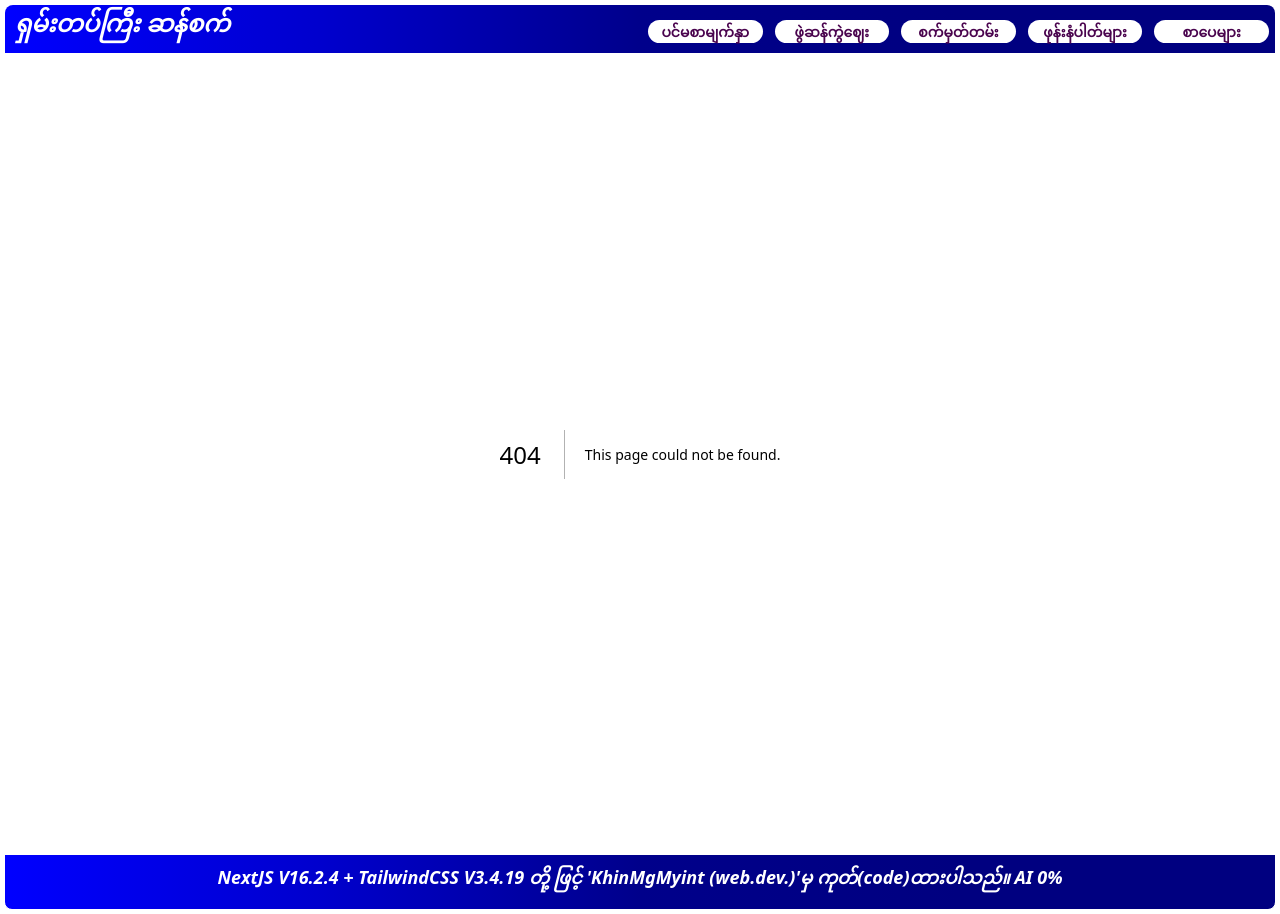
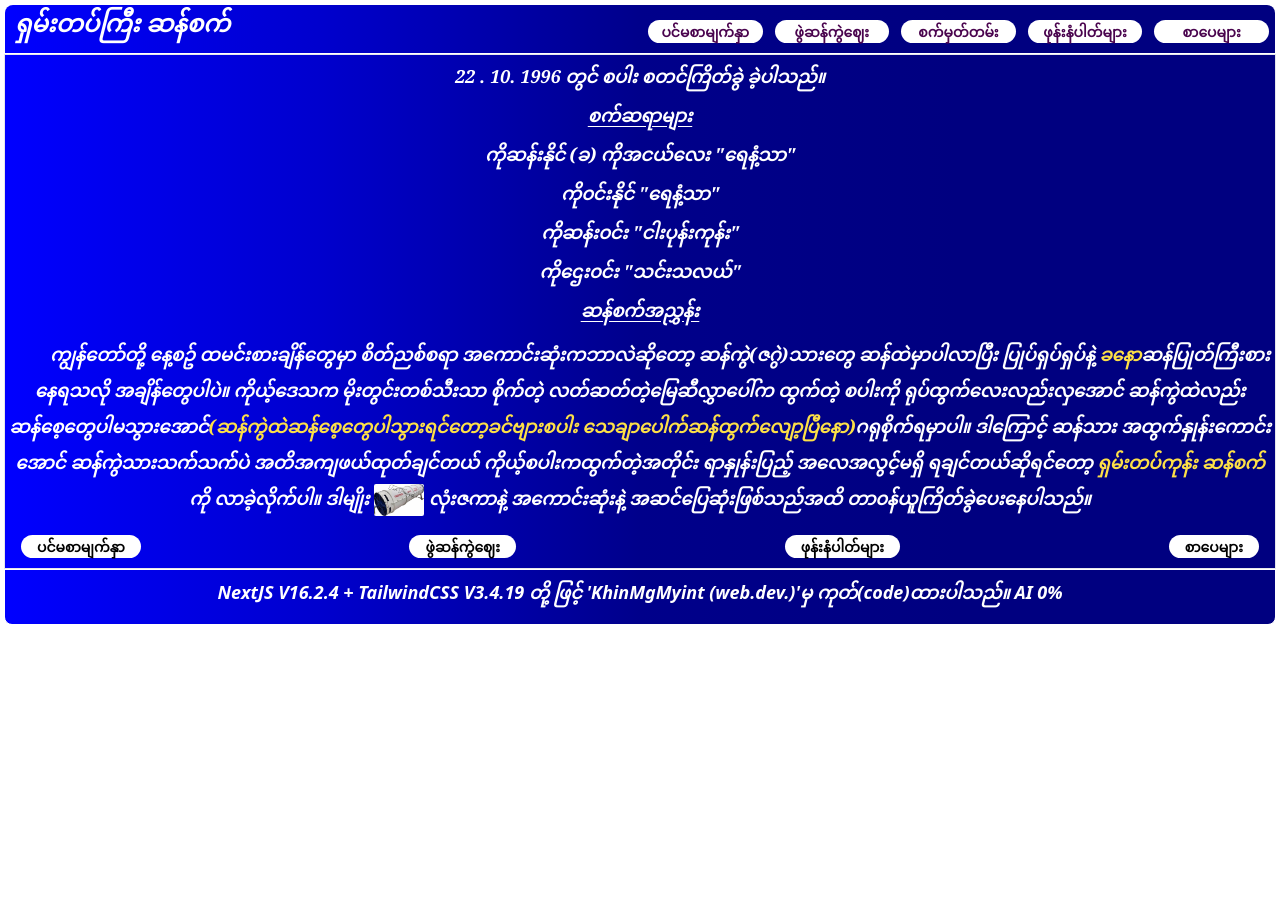
Before and after one commit to oochitminn99-crypto/shammtup, a Next.js app in the folder my-app/: page /about2 in a window 1280 px wide. Before the commit this address had no page. After the commit the page ends 800 px from the top, so only its background shows below. Built offline with nearby package versions, Linux system fonts and the light colour scheme.

Commit message:
updated code

```diff
--- /dev/null
+++ b/my-app/app/about2/page.jsx
@@ -0,0 +1,55 @@
+import Link from "next/link"
+
+export default function Page() {
+
+    return (
+        <div className="about2Div">
+            <h1 className="titleMemo">
+                22 . 10. 1996 တွင် စပါး စတင်ကြိတ်ခွဲ ခဲ့ပါသည်။
+            </h1>
+            <h1 className="titleMemo underline underline-offset-4">
+                စက်ဆရာများ
+            </h1>
+            <h1 className="titleMemo">
+                ကိုဆန်းနိုင် (ခ) ကိုအငယ်လေး "ရေနံ့သာ"
+            </h1>
+            <h1 className="titleMemo">
+                ကို၀င်းနိုင် "ရေနံ့သာ"
+            </h1>
+            <h1 className="titleMemo">
+                ကိုဆန်း၀င်း "ငါးပုန်းကုန်း"
+            </h1>
+            <h1 className="titleMemo">
+                ကိုဌေး၀င်း "သင်းသလယ်"
+            </h1>
+
+            <h1 className="titleMemo underline underline-offset-4">
+                ဆန်စက်အညွှန်း
+            </h1>
+            <p className="titleMemo indent-10 sm:leading-5 md:leading-7 lg:leading-9">
+                ကျွန်တော်တို့ နေ့စဥ် ထမင်းစားချိန်တွေမှာ စိတ်ညစ်စရာ အကောင်းဆုံးကဘာလဲဆိုတော့ ဆန်ကွဲ(ဇဂွဲ)သားတွေ ဆန်ထဲမှာပါလာပြီး ပြုပ်ရှပ်ရှပ်နဲ့ <span className="text-yellow-300"> ခနော</span>ဆန်ပြုတ်ကြီးစားနေရသလို အချိန်တွေပါပဲ။ ကိုယ့်ဒေသက မိုးတွင်းတစ်သီးသာ စိုက်တဲ့ လတ်ဆတ်တဲ့မြေဆီလွှာပေါ်က ထွက်တဲ့ စပါးကို ရုပ်ထွက်လေးလည်းလှအောင် ဆန်ကွဲထဲလည်း ဆန်စေ့တွေပါမသွားအောင်
+                <span className="text-yellow-300">
+                    (ဆန်ကွဲထဲဆန်စေ့တွေပါသွားရင်တော့ခင်ဗျားစပါး သေချာပေါက်ဆန်ထွက်လျော့ပြီနော)
+                </span>
+                ဂရုစိုက်ရမှာပါ။ ဒါကြောင့် ဆန်သား အထွက်နှုန်းကောင်းအောင် ဆန်ကွဲသားသက်သက်ပဲ အတိအကျဖယ်ထုတ်ချင်တယ် ကိုယ့်စပါးကထွက်တဲ့အတိုင်း ရာနှုန်းပြည့် အလေအလွင့်မရှိ ရချင်တယ်ဆိုရင်တော့ <span className="text-yellow-300">ရှမ်းတပ်ကုန်း ဆန်စက်</span> ကို လာခဲ့လိုက်ပါ။ ဒါမျိုး  <img src="/lonezagar.jpg" alt="" width={50} height={20} className="inline-block rounded-sm" />  လုံးဇကာနဲ့ အကောင်းဆုံးနဲ့ အဆင်ပြေဆုံးဖြစ်သည်အထိ တာ၀န်ယူကြိတ်ခွဲပေးနေပါသည်။
+            </p>
+
+            <div className="homeBase1">
+                <button className='linkBtn1'>
+                    <Link href="/" className='navLink'>ပင်မစာမျက်နှာ</Link>
+                </button>
+                <button className='linkBtn1'>
+                    <Link href="/about1" className='navLink'>ဖွဲဆန်ကွဲဈေး</Link>
+                </button>
+                <button className='linkBtn1'>
+                    <Link href="/contact" className='navLink'>ဖုန်းနံပါတ်များ</Link>
+                </button>
+                <button className='linkBtn1'>
+                    <Link href="/blog" className='navLink5'>စာပေများ</Link>
+                </button>
+            </div>
+
+        </div>
+    )
+
+}
--- a/my-app/app/globals.css
+++ b/my-app/app/globals.css
@@ -92,4 +92,81 @@
   .base {clip-path: inset(0.5px round 8px 0);
     @apply absolute top-[223px] left-[89px] h-[27px] w-[168px] bg-red-950 text-[14px] font-bold text-white flex justify-center items-center mr-1
   }
+
+  .about2Div {background-image: linear-gradient(to right,blue,mediumblue,darkblue,navy,navy);
+    @apply /*h-[550px]*/ border-[1px]
+  }
+  .titleMemo {
+    @apply text-center text-white text-wrap pt-2 font-serif font-semibold italic p-1
+    xl:text-[18px] lg:text-[16px] md:text-[14px] sm:text-[11px]
+  }
+
+  .contactDiv {
+    background-image: linear-gradient(to right,blue,mediumblue,darkblue,navy,navy);
+    @apply border-[1px]
+  }
+
+  .blogDiv {background: url('/library1.jpg') no-repeat center center/cover;
+    @apply text-white  border-[1px] font-serif font-bold italic leading-7 /*bg-slate-900*/
+    grid grid-cols-12 xl:grid-rows-1 /*xl:h-[400px] */xl:text-[12px]
+    lg:grid-rows-2 /*lg:h-[800px] */lg:text-[12px]
+    md:grid-rows-3 /*md:h-[1120px]*/ md:text-[10px]
+    sm:grid-rows-3 /*sm:h-[1120px]*/ sm:text-[8px]
+  }
+  .blogList1 {
+    @apply
+    xl:col-span-4 xl:mt-2 xl:ms-6
+    lg:col-span-6 lg:mt-2 lg:ms-6
+    md:col-span-12 md:mt-2 md:ms-5
+    sm:col-span-12 sm:mt-2 sm:ms-3
+  }
+  .blogList2 {
+    @apply
+    xl:col-span-4 xl:mt-2 xl:ms-6
+    lg:col-span-6 lg:mt-2 lg:ms-6
+    md:col-span-12 md:mt-1 md:ms-5
+    sm:col-span-12 sm:mt-1 sm:ms-3
+  }
+   .blogList3 {
+    @apply
+    xl:col-span-4 xl:mt-2 xl:ms-6
+    lg:col-span-6 lg:mt-1 lg:ms-6
+    md:col-span-12 md:mt-0 md:ms-5
+    sm:col-span-12 sm:mt-0 sm:ms-3
+  }
+  .blogBtn {
+    @apply bg-blue-800 px-4 py-0 rounded-md mt-2
+  }
+
+  .pageDiv1 {
+    @apply bg-slate-950 border-[1px]
+  }
+  .pageContainer1 {
+    @apply px-4
+  }
+  .pageTitle1 {
+    @apply text-slate-100 font-serif italic text-center font-extrabold
+    xl:text-[20px] lg:text-[18px] md:text-[14px] sm:text-[12px]
+    xl:pt-4 lg:pt-4 md:pt-2 sm:pt-1
+  }
+  .pageComposer1 {
+    @apply text-slate-100 font-serif italic text-right font-bold
+    xl:text-[18px] lg:text-[16px] md:text-[14px] sm:text-[12px]
+    sm:pt-2
+  }
+  .pageBody1 {
+    @apply  text-justify text-white font-serif italic font-normal
+    xl:text-[14px] lg:text-[13px] md:text-[12px] sm:text-[10px]
+    xl:mt-4 lg:mt-4 md:mt-3 sm:mt-2
+    xl:leading-7 lg:leading-7 md:leading-6 sm:leading-5
+    xl:indent-14 lg:indent-14 md:indent-10 sm:indent-8
+  }
+
+  .homeDiv2 {background-image: linear-gradient(to right,blue,mediumblue,darkblue,navy,navy);
+    @apply h-[600px]
+  }
+  .titleContact {
+    @apply text-center text-yellow-400 font-serif font-bold italic
+    xl:pt-14 xl:text-3xl lg:pt-12 lg:text-2xl md:pt-10 md:text-xl sm:pt-8 sm:text-lg
+  }
 }
```
